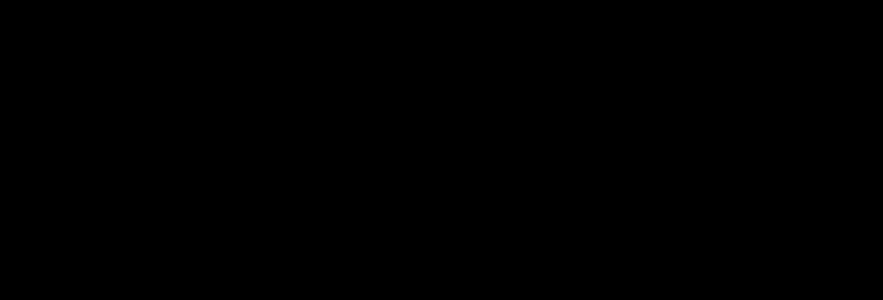
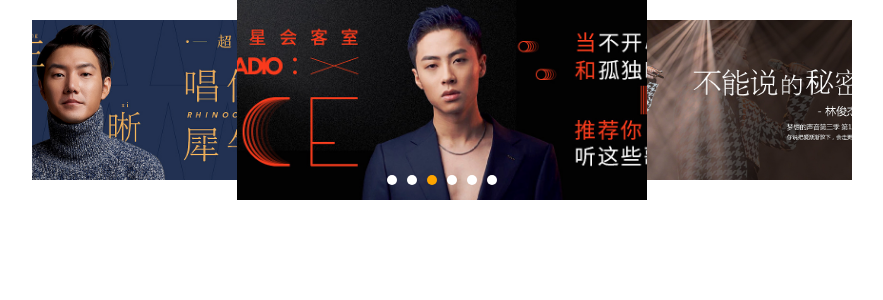
Before and after one commit to 1045598742/Lb-VuElement-Ui, a Vue app: page / in a window 1280 px wide. Shown: the top 300 px of the page, without its empty margins (198-1081 px from the left). Built offline with nearby package versions, Linux system fonts and the light colour scheme.

Commit message:
添加图片

```diff
--- a/src/App.vue
+++ b/src/App.vue
@@ -6,30 +6,30 @@
       </div>
       <!-- <button @click="show = !show">点击{{value}}</button>
       <lb-date-picker v-model="value"></lb-date-picker> -->
-      <div style="width:900px;margin:auto">
-        <lb-swiper autoPlay slide v-if="false">
+      <div style="width:820px;margin:auto" >
+        <lb-swiper autoPlay slide :height="200">
           <lb-swiper-item class="demo-item">
-            1
+            <img src="../src/assets/111.jpg" alt="">
             <!-- <img src="../src/assets/1.jpg" alt=""> -->
           </lb-swiper-item>
           <lb-swiper-item class="demo-item">
-            2
+             <img src="../src/assets/222.jpg" alt="">
             <!-- <img src="../src/assets/2.jpg" alt=""> -->
           </lb-swiper-item>
           <lb-swiper-item class="demo-item">
-            3
+             <img src="../src/assets/333.jpg" alt="">
             <!-- <img src="../src/assets/3.jpg" alt=""> -->
           </lb-swiper-item>
           <lb-swiper-item class="demo-item">
-            4
+             <img src="../src/assets/ljj.jpg" alt="">
             <!-- <img src="../src/assets/1.jpg" alt=""> -->
           </lb-swiper-item>
           <lb-swiper-item class="demo-item">
-            5
+             <img src="../src/assets/zbc.jpg" alt="">
             <!-- <img src="../src/assets/2.jpg" alt=""> -->
           </lb-swiper-item>
           <lb-swiper-item class="demo-item">
-            6
+             <img src="../src/assets/lyj.jpg" alt="">
             <!-- <img src="../src/assets/3.jpg" alt=""> -->
           </lb-swiper-item>
         </lb-swiper>
@@ -68,6 +68,13 @@
   margin: 0;
   padding: 0;
 }
+.demo-item{
+  img{
+    height: 100%;
+    width: 100%;
+    object-fit: cover;
+  }
+}
 .demo-item:nth-child(2n) {
   background-color: #99a9bf;
 }
@@ -75,94 +82,5 @@
 .demo-item:nth-child(2n + 1) {
   background-color: #d3dce6;
 }
-body {
-  position: absolute;
-  top: 50%;
-  left: 50%;
-  background-color: #000;
-  perspective: 1200px;
-}
-ul {
-  list-style: none;
-  position: absolute;
-  width: 400px;
-  height: 200px;
-  margin: -100px 0 0 -200px;
-  transform-style: preserve-3d;
-  animation: move 20s linear infinite;
-  transform: scale(0.2);
-  /* transform: rotateX(90deg); */
-}
 
-ul li {
-  position: absolute;
-  width: 100%;
-  height: 100%;
-  overflow: hidden;
-  opacity: 0.5;
-  font-size: 66px;
-  text-align: center;
-  line-height: 200px;
-}
-
-ul li img {
-  width: 100%;
-  height: 100%;
-}
-
-/* ============================================================== */
-
-ul li:nth-child(1) {
-  background-color: red;
-  transform: translateX(600px) rotateY(90deg);
-}
-
-ul li:nth-child(2) {
-  background-color: orange;
-  transform: translateZ(600px);
-}
-ul li:nth-child(3) {
-  background-color: yellow;
-  transform: translateZ(425px) translateX(425px) rotateY(45deg);
-}
-
-ul li:nth-child(4) {
-  background-color: green;
-  transform: translateZ(425px) translateX(-425px) rotateY(-45deg);
-}
-
-ul li:nth-child(5) {
-  background-color: cyan;
-  transform: translateZ(-425px) translateX(-425px) rotateY(45deg);
-}
-
-ul li:nth-child(6) {
-  background-color: blue;
-  transform: translateZ(-425px) translateX(425px) rotateY(-45deg);
-}
-ul li:nth-child(7) {
-  background-color: purple;
-  transform: translateZ(-600px);
-}
-
-ul li:nth-child(8) {
-  background-color: white;
-  transform: translateX(-600px) rotateY(-90deg);
-}
-
-// .transform{
-//   height: 500px;
-//   width: 500px;
-//   margin: -250px 0 0 -250px;
-//   background: none;
-//   transform-style: preserve-3d;
-//   perspective: 500px;
-
-//   .inner{
-//     width: 200px;
-//     height: 200px;
-//     background:rgb(99, 97, 93);
-//     transform: translateZ(-425px) translateX(-425px) rotateY(45deg);
-//   }
-// }
 </style>
```
